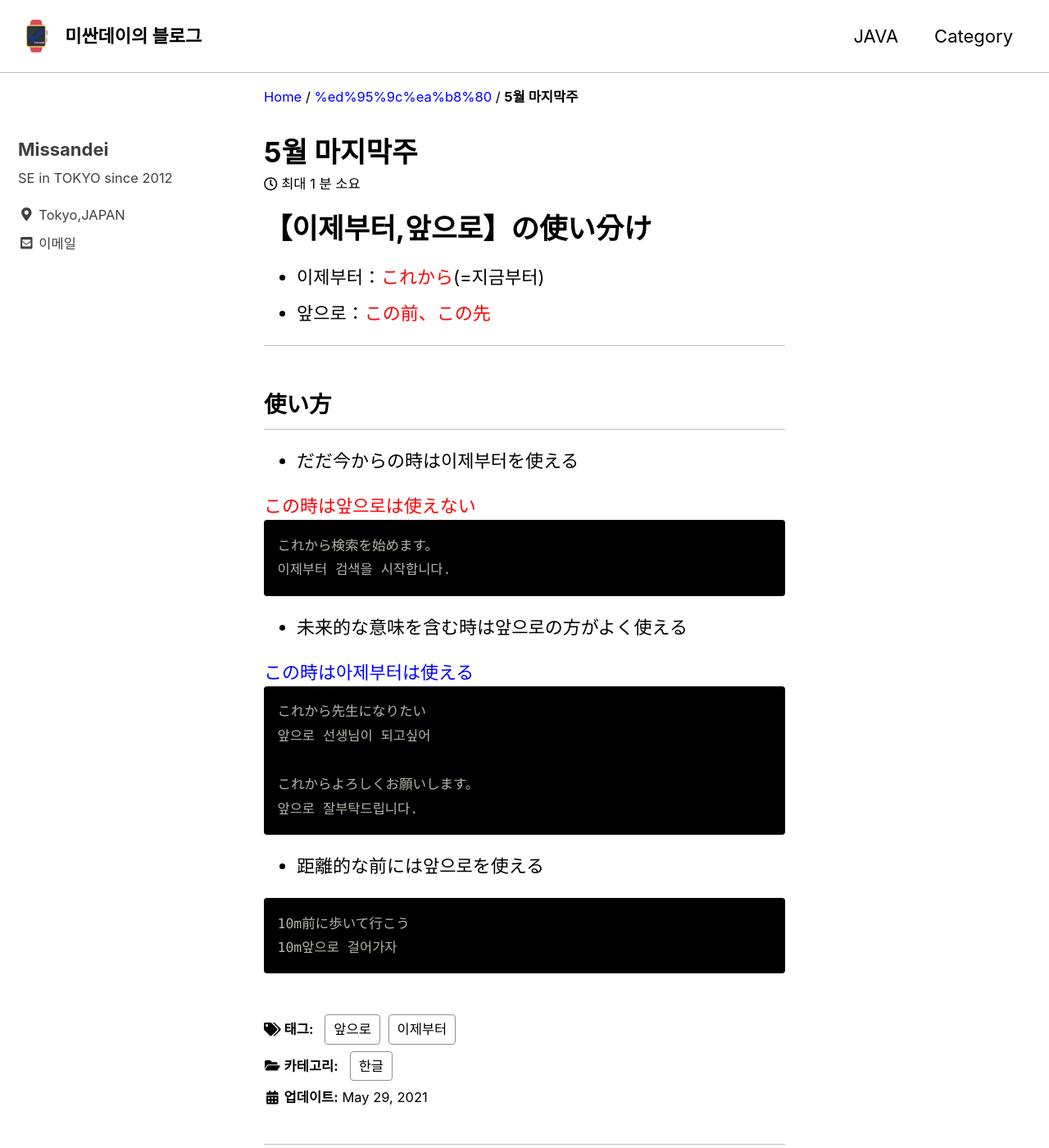
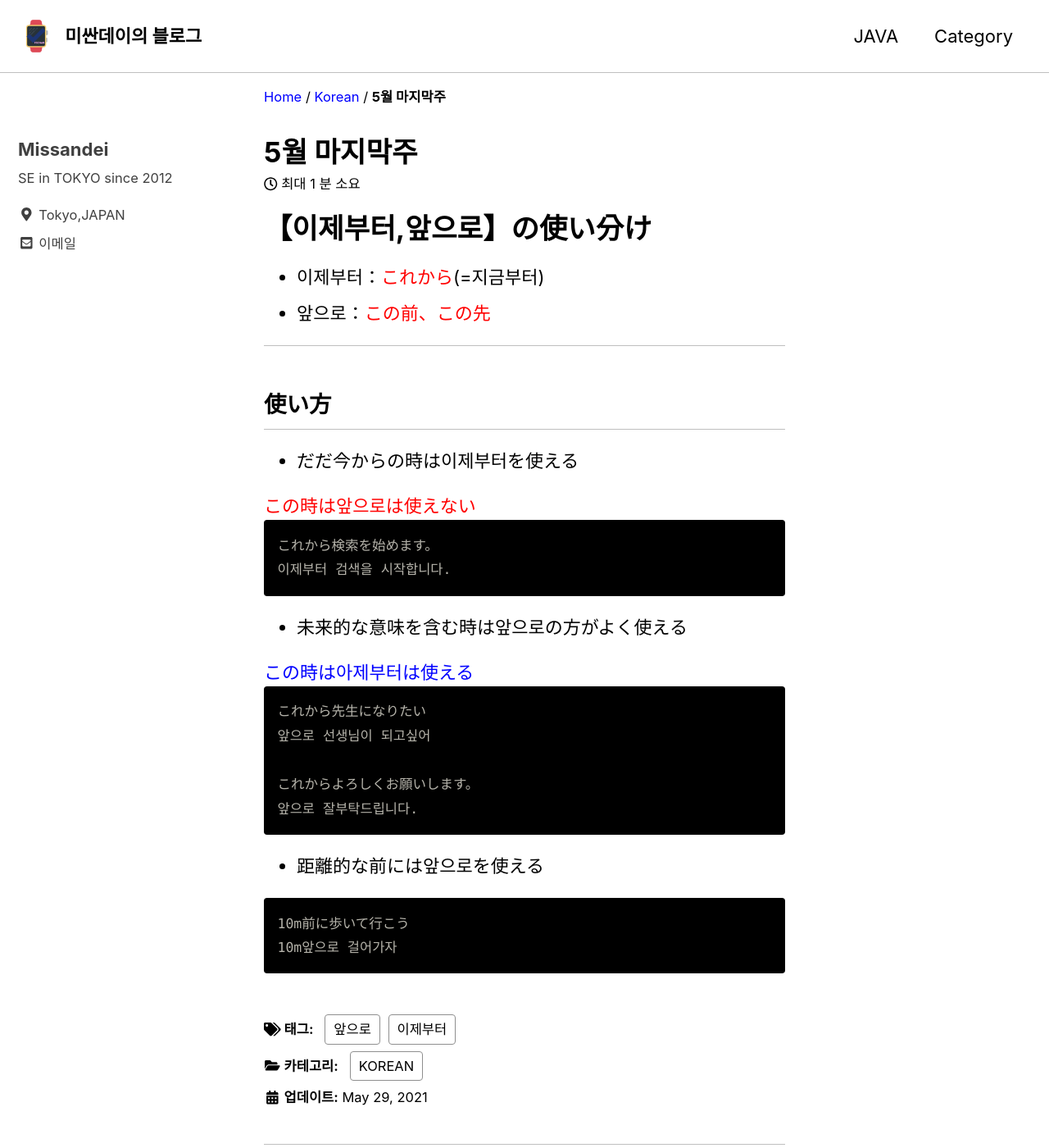
Before and after one commit to ijnk2553/ijnk2553.github.io, a Jekyll site: the page built from _posts/2021-05-29-korean-May_29.md, in a window 1280 px wide and 1400 px high. Shown: the whole window at 82% size. Built offline with Jekyll 4.4.1, drawn with Linux system fonts in a browser that asks for light colours; cached includes are drawn as plain includes; comment, search, counter and statistics services are not loaded.

Commit message:
post0529

```diff
--- a/_posts/2021-05-29-hangul-May_29.md
+++ b/_posts/2021-05-29-korean-May_29.md
@@ -3,7 +3,7 @@ layout: single
 title:  "5월 마지막주"
 date:   2021-05-29 20:09:35 +0900
 categories:
-  - 한글
+  - KOREAN
 tags: [이제부터, 앞으로]
 ---
 # 【이제부터,앞으로】の使い分け
```
